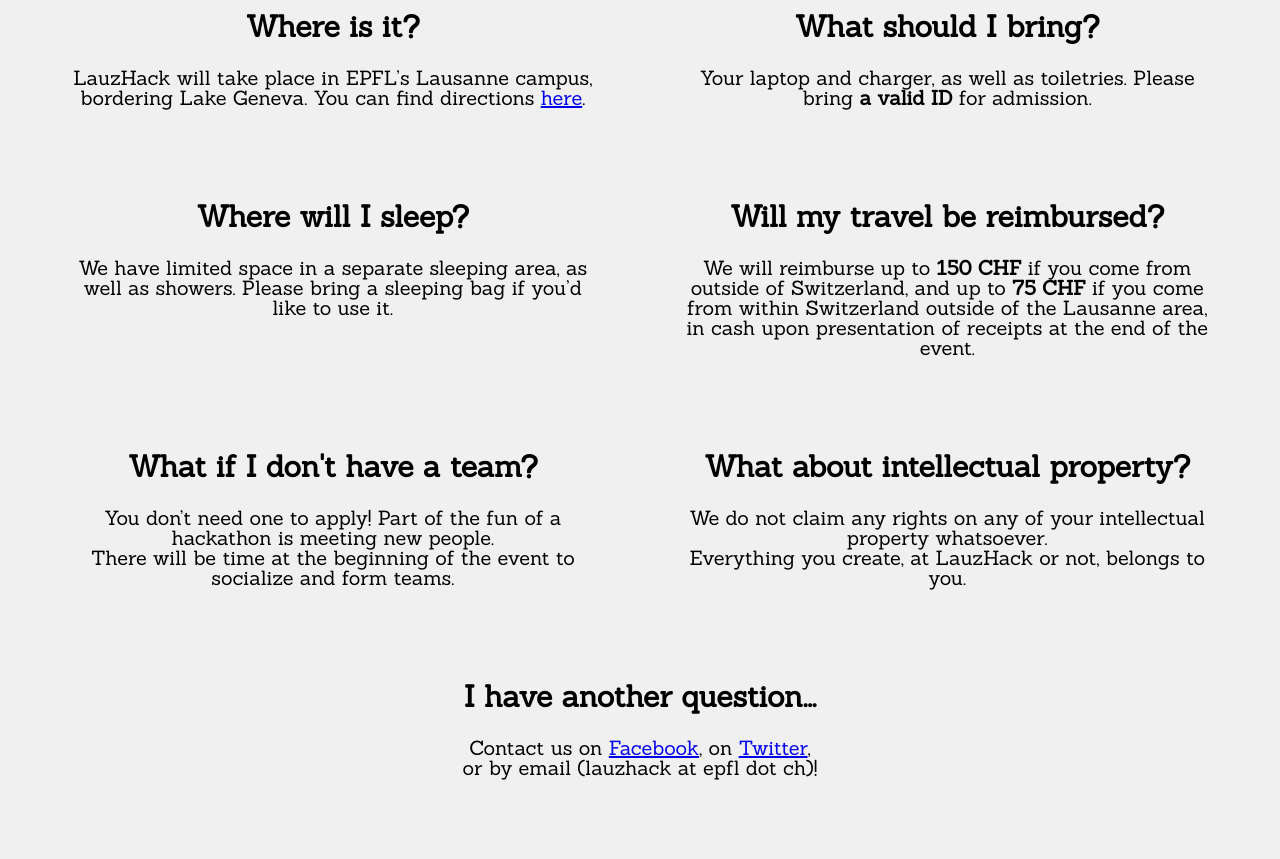
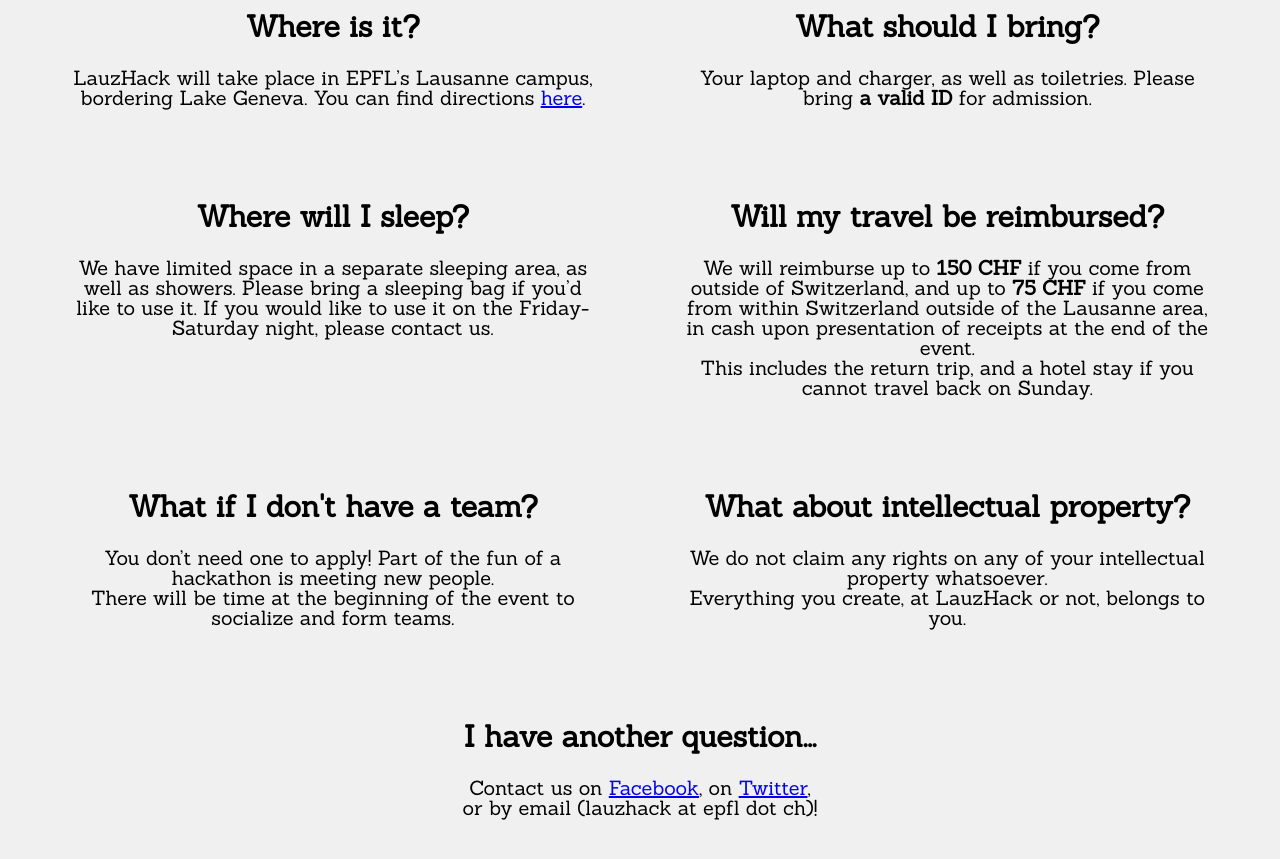
Before and after one commit to LauzHack/LauzHack.github.io, a Jekyll site: the page built from index.html, in a window 1280 px wide and 900 px high, scrolled down 2446 px. Shown: the top 859 px of the window. Built offline with Jekyll 4.4.1, drawn with Linux system fonts in a browser that asks for light colours.

Commit message:
Clarify FAQ about reimbursement

```diff
--- a/_data/faq.yml
+++ b/_data/faq.yml
@@ -28,12 +28,14 @@
   a: |-
         We have limited space in a separate sleeping area, as well as showers.
         Please bring a sleeping bag if you'd like to use it.
+        If you would like to use it on the Friday-Saturday night, please contact us.
 
 - q: Will my travel be reimbursed?
   a: |-
         We will reimburse up to **150 CHF** if you come from outside of Switzerland,
         and up to **75 CHF** if you come from within Switzerland outside of the Lausanne area,
         in cash upon presentation of receipts at the end of the event.
+        This includes the return trip, and a hotel stay if you cannot travel back on Sunday.
 
 - q: What if I don't have a team?
   a: |-
```
